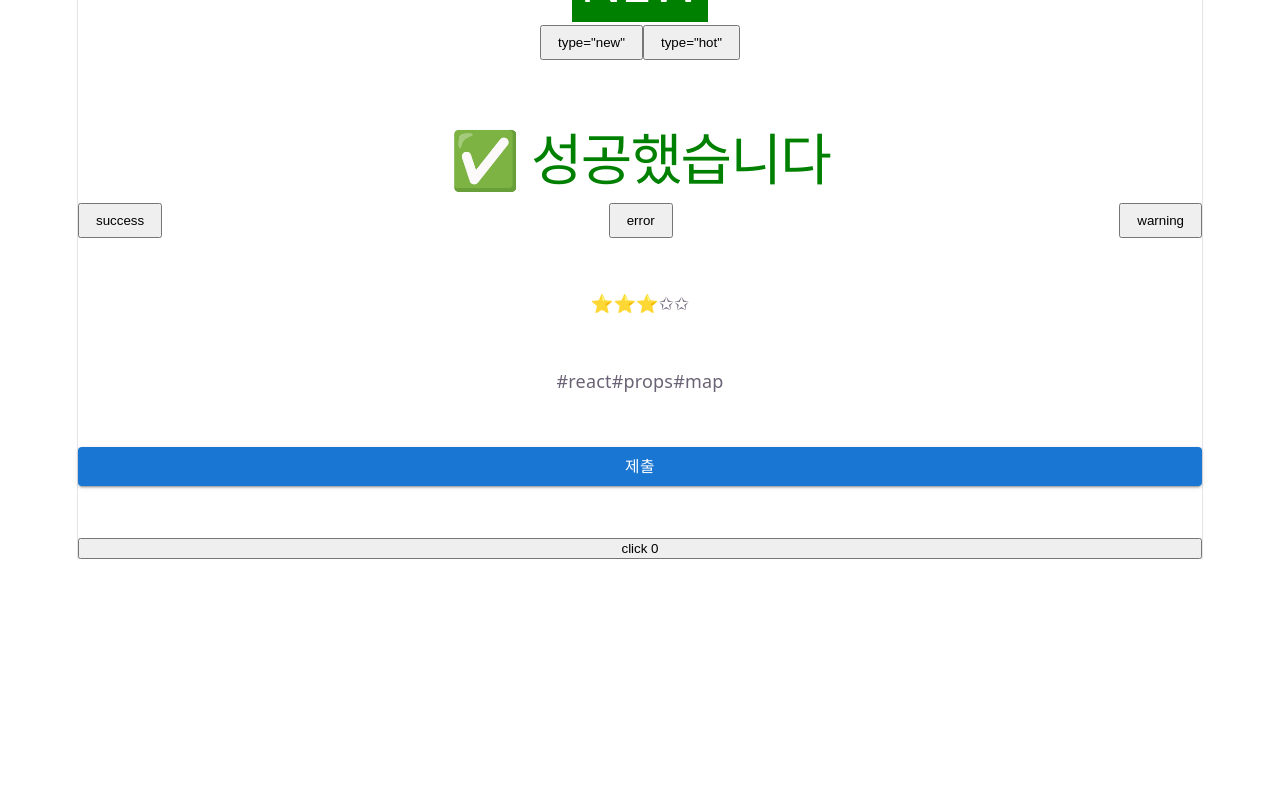
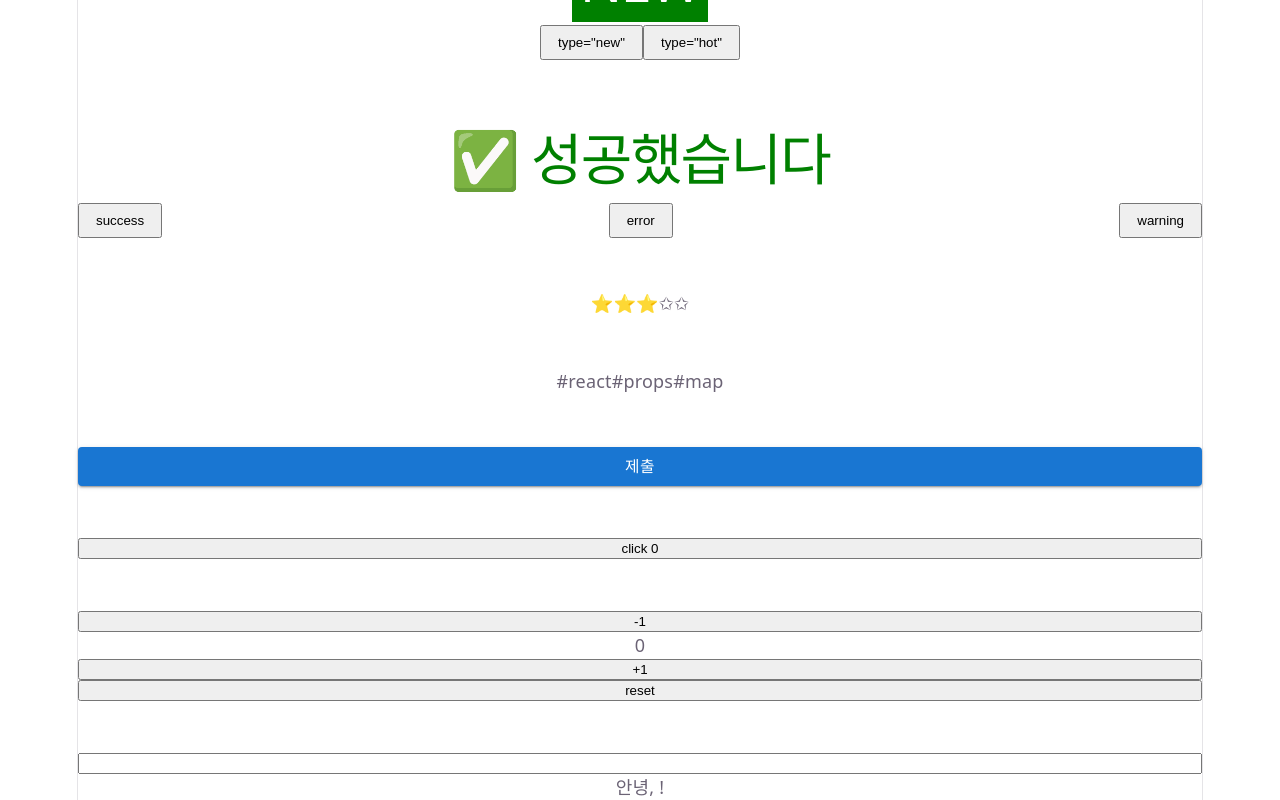
Before and after one commit to byu-rin/hancom, a React (Vite) app in the folder my-app/: page / in a window 1280 px wide. Shown: the part 369-1169 px from the top of the page. Before the commit the page ends 928 px from the top, so only its background shows below. Built offline with nearby package versions, Linux system fonts and the light colour scheme.

Commit message:
[new] useState counter, Form

```diff
--- a/my-app/src/App.jsx
+++ b/my-app/src/App.jsx
@@ -5,7 +5,9 @@ import Alert from "./components/Alert.jsx";
 import Rating from "./components/Rating.jsx";
 import Tag from "./components/Tag.jsx";
 import SubmitButton from "./components/SubmitButton";
-import Counter from "./components/Counter";
+import Counter from "./components/Counter.jsx";
+import Counter2 from "./components/Counter2.jsx";
+import NameForm from "./components/NameForm.jsx";
 
 import "./App.css";
 
@@ -66,6 +68,12 @@ const App = () => {
       <br></br>
       <br></br>
       <Counter />
+      <br></br>
+      <br></br>
+      <Counter2 />
+      <br></br>
+      <br></br>
+      <NameForm />
     </>
   );
 };
--- /dev/null
+++ b/my-app/src/components/Counter2.jsx
@@ -0,0 +1,14 @@
+import { useState } from "react";
+
+const Counter = () => {
+  const [count, setCount] = useState(0);
+  return (
+    <>
+      <button onClick={() => setCount((c) => c - 1)}>-1</button>
+      <span>{count}</span>
+      <button onClick={() => setCount((c) => c + 1)}>+1</button>
+      <button onClick={() => setCount(0)}>reset</button>
+    </>
+  );
+};
+export default Counter;
--- /dev/null
+++ b/my-app/src/components/NameForm.jsx
@@ -0,0 +1,13 @@
+import { useState } from "react";
+
+const NameForm = () => {
+  const [name, setName] = useState("");
+
+  return (
+    <>
+      <input value={name} onChange={(e) => setName(e.target.value)} />
+      <p>안녕, {name}!</p>
+    </>
+  );
+};
+export default NameForm;
```
